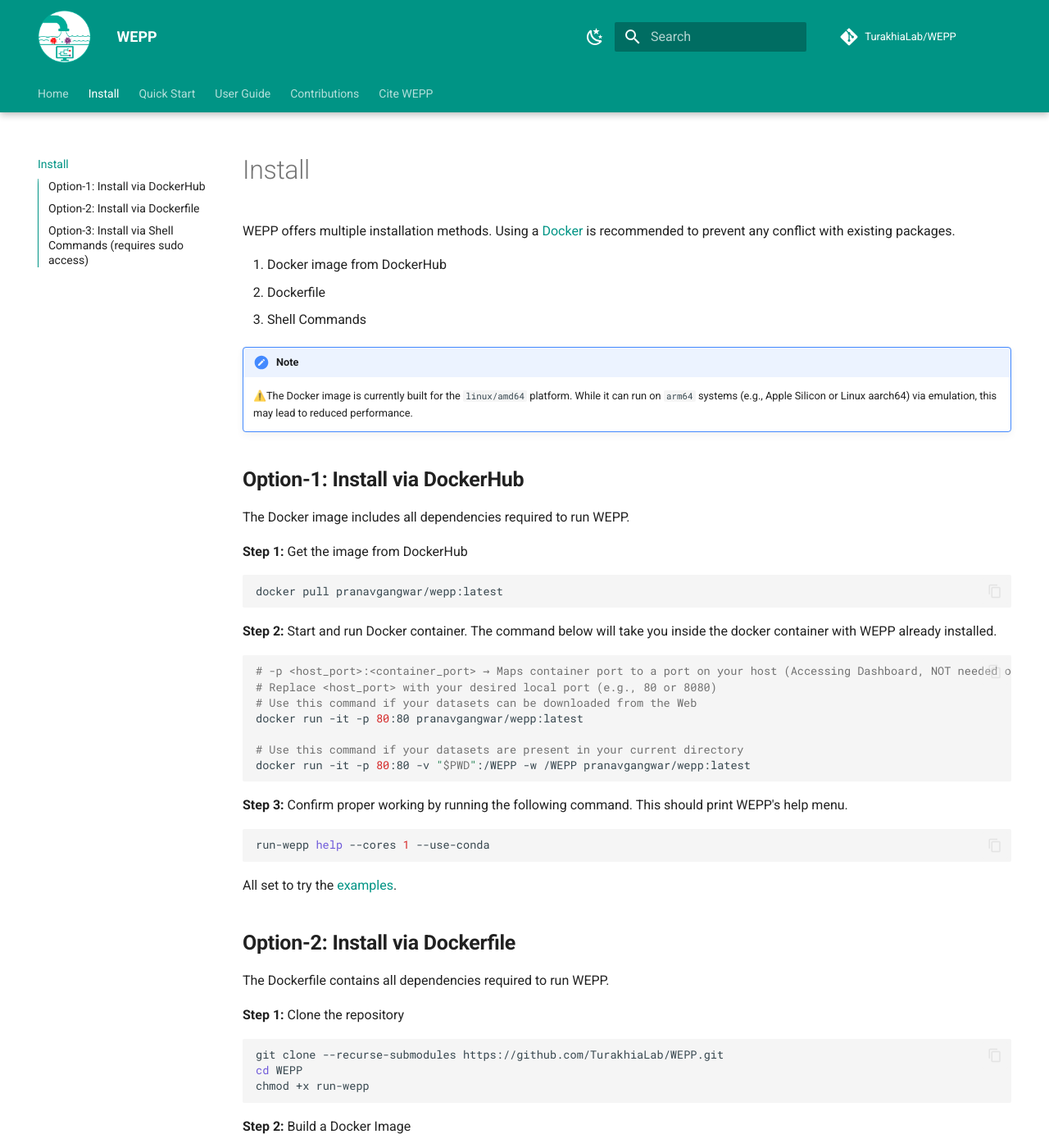
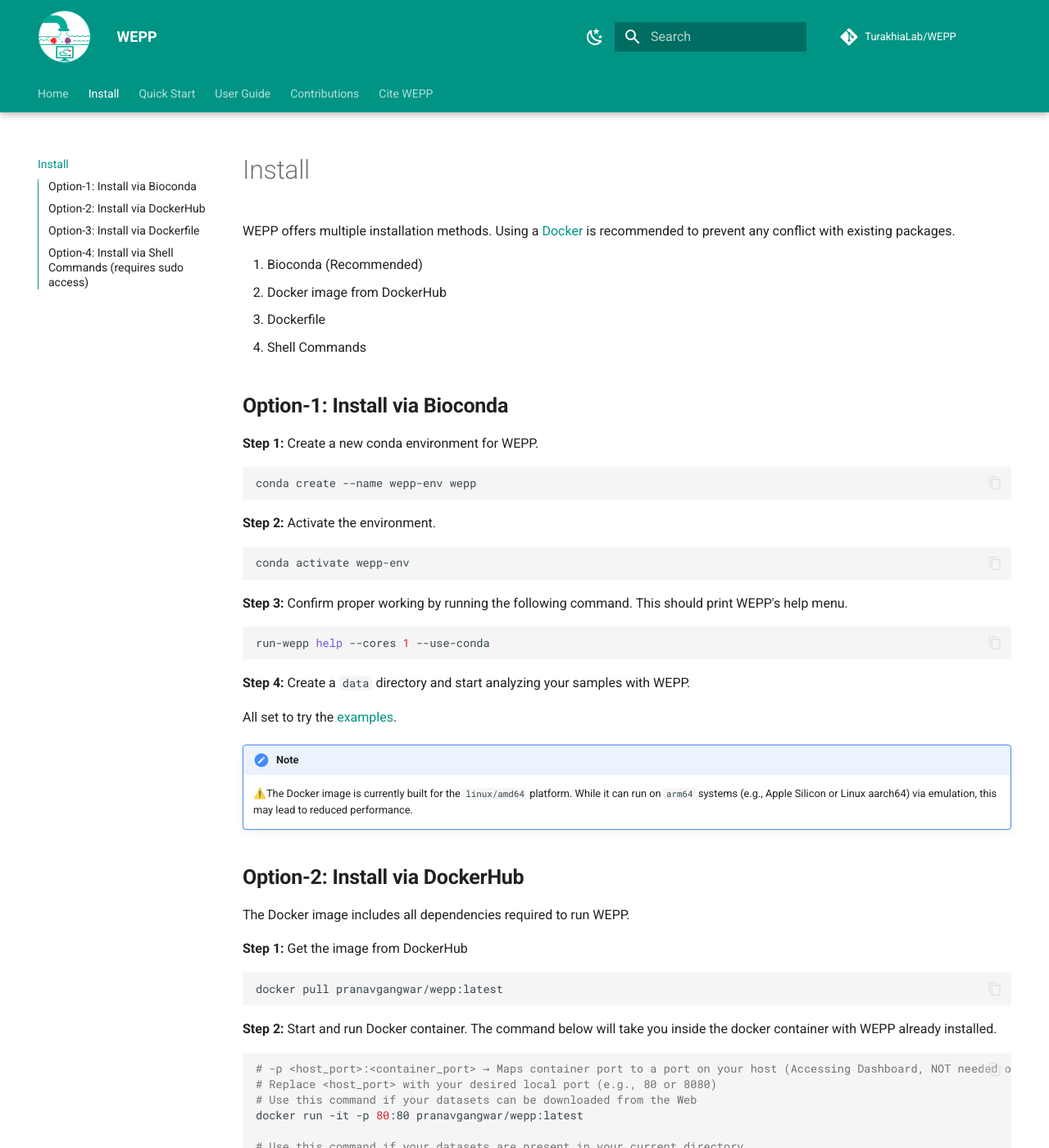
Before and after one commit to TurakhiaLab/WEPP, an MkDocs documentation site: the page built from docs/install.md, in a window 1280 px wide and 1400 px high. Shown: the whole window at 82% size. Built offline with MkDocs 1.6.1 and Material for MkDocs 9.7.7, drawn with Linux system fonts in a browser that asks for light colours; comment, search, counter and statistics services are not loaded; some of the changed text lies outside the part shown.

Commit message:
Adding instructions for conda installation and descriptions of different output files

````diff
--- a/docs/install.md
+++ b/docs/install.md
@@ -1,14 +1,32 @@
 WEPP offers multiple installation methods. Using a [Docker](https://docs.docker.com/engine/install/) is recommended to prevent any conflict with existing packages.
 
-1. Docker image from DockerHub
-2. Dockerfile
-3. Shell Commands
+1. Bioconda (Recommended)
+2. Docker image from DockerHub
+3. Dockerfile
+4. Shell Commands
+
+## **Option-1: Install via Bioconda** <a name=conda></a>
+**Step 1:** Create a new conda environment for WEPP.
+```bash
+conda create --name wepp-env wepp
+```
+**Step 2:** Activate the environment.
+```bash
+conda activate wepp-env
+```
+**Step 3:** Confirm proper working by running the following command. This should print WEPP's help menu.
+```bash
+run-wepp help --cores 1 --use-conda
+```
+**Step 4:** Create a `data` directory and start analyzing your samples with WEPP.
+
+All set to try the [examples](quickstart.md#example).
 
 !!!Note
      ⚠️The Docker image is currently built for the `linux/amd64` platform. While it can run on `arm64` systems (e.g., Apple Silicon or Linux aarch64) via emulation, this may lead to reduced performance.
 
 
-## **Option-1: Install via DockerHub** <a name=dockerhub></a>
+## **Option-2: Install via DockerHub** <a name=dockerhub></a>
 The Docker image includes all dependencies required to run WEPP.
 
 **Step 1:** Get the image from DockerHub
@@ -33,7 +51,7 @@
 All set to try the [examples](quickstart.md#example).
 
 
-## **Option-2: Install via Dockerfile** <a name=dockerfile></a>
+## **Option-3: Install via Dockerfile** <a name=dockerfile></a>
 The Dockerfile contains all dependencies required to run WEPP.
 
 **Step 1:** Clone the repository
@@ -58,7 +76,7 @@
 All set to try the [examples](quickstart.md#example).
 
 
-## **Option-3: Install via Shell Commands (requires sudo access)** <a name=script></a>
+## **Option-4: Install via Shell Commands (requires sudo access)** <a name=script></a>
 Users without sudo access are advised to install WEPP via [Docker Image](#dockerhub).
 
 **Step 1:** Clone the repository
````
Also changed, not shown: README.md (+51 -13 lines), docs/usage.md (+24 -4 lines).
